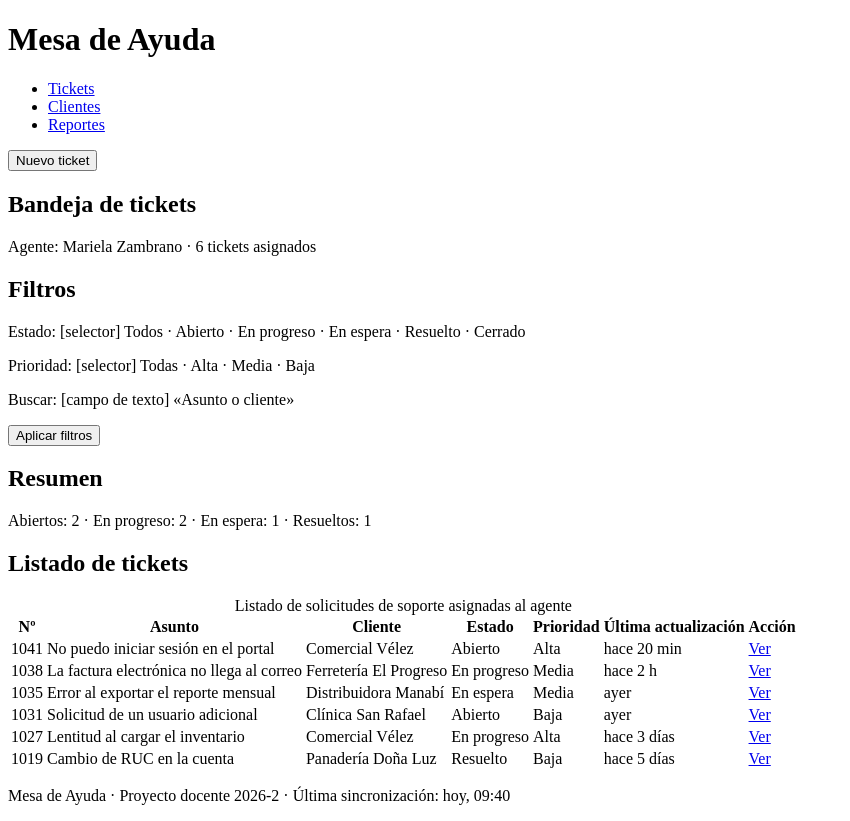
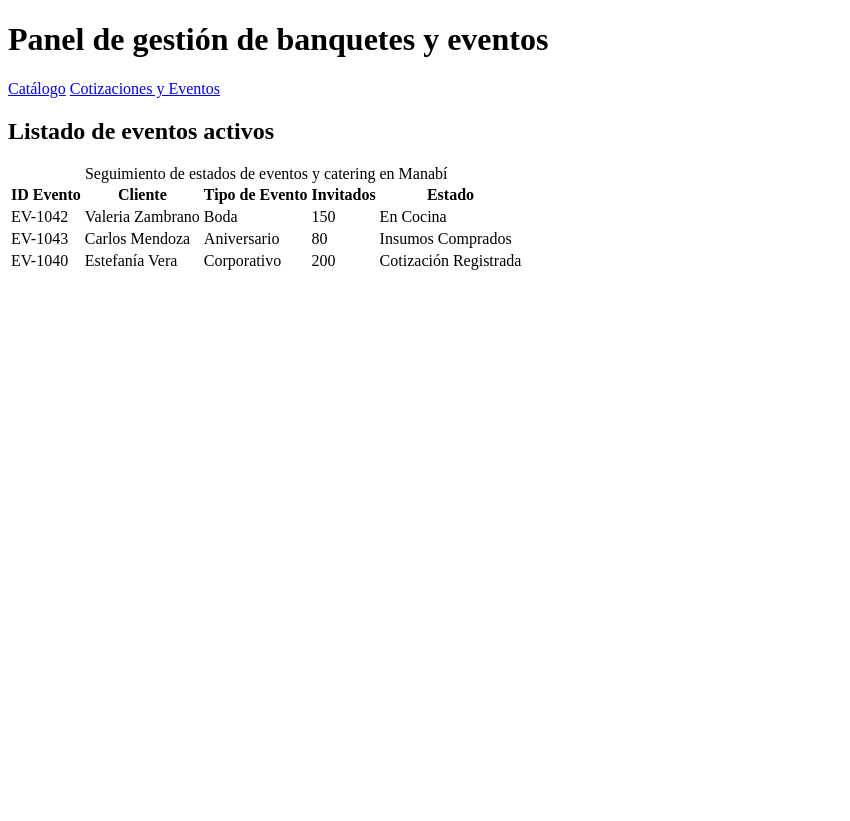
Before and after one commit to uleam-web-2026-2/webIB-macias-morales-camba, a Svelte app: page / in a window 1280 px wide. Shown: the whole page, without its empty margins (0-850 px from the left). After the commit the page ends 800 px from the top, so only its background shows below. Built offline with nearby package versions, Linux system fonts and the light colour scheme.

Commit message:
feat(catering): actualizacion del proyecto Banquete

```diff
--- a/src/App.svelte
+++ b/src/App.svelte
@@ -1,109 +1,46 @@
 <header>
-	<h1>Mesa de Ayuda</h1>
-	<nav aria-label="Navegación principal">
-		<ul>
-			<li><a href="#tickets">Tickets</a></li>
-			<li><a href="#clientes">Clientes</a></li>
-			<li><a href="#reportes">Reportes</a></li>
-		</ul>
+ <h1>Panel de gestión de banquetes y eventos</h1>
+ <nav>
+   <a href="#">Catálogo</a>
+   <a href="#">Cotizaciones y Eventos</a>
  </nav>
-	<button type="button">Nuevo ticket</button>
 </header>
 
 <main>
-	<section aria-labelledby="titulo-vista">
-		<h2 id="titulo-vista">Bandeja de tickets</h2>
-		<p>Agente: Mariela Zambrano · 6 tickets asignados</p>
-	</section>
-
-	<section aria-labelledby="titulo-filtros">
-		<h2 id="titulo-filtros">Filtros</h2>
-		<p>Estado: [selector] Todos · Abierto · En progreso · En espera · Resuelto · Cerrado</p>
-		<p>Prioridad: [selector] Todas · Alta · Media · Baja</p>
-		<p>Buscar: [campo de texto] «Asunto o cliente»</p>
-		<button type="button">Aplicar filtros</button>
-	</section>
-
-	<section aria-labelledby="titulo-resumen">
-		<h2 id="titulo-resumen">Resumen</h2>
-		<p>Abiertos: 2 · En progreso: 2 · En espera: 1 · Resueltos: 1</p>
-	</section>
-
-	<section aria-labelledby="titulo-tabla">
-		<h2 id="titulo-tabla">Listado de tickets</h2>
+ <h2>Listado de eventos activos</h2>
  <table>
-			<caption>Listado de solicitudes de soporte asignadas al agente</caption>
+   <caption>Seguimiento de estados de eventos y catering en Manabí</caption>
    <thead>
      <tr>
-					<th scope="col">Nº</th>
-					<th scope="col">Asunto</th>
+       <th scope="col">ID Evento</th>
        <th scope="col">Cliente</th>
+       <th scope="col">Tipo de Evento</th>
+       <th scope="col">Invitados</th>
        <th scope="col">Estado</th>
-					<th scope="col">Prioridad</th>
-					<th scope="col">Última actualización</th>
-					<th scope="col">Acción</th>
      </tr>
    </thead>
    <tbody>
      <tr>
-					<td>1041</td>
-					<td>No puedo iniciar sesión en el portal</td>
-					<td>Comercial Vélez</td>
-					<td>Abierto</td>
-					<td>Alta</td>
-					<td>hace 20 min</td>
-					<td><a href="#ver-1041">Ver</a></td>
+       <td>EV-1042</td>
+       <td>Valeria Zambrano</td>
+       <td>Boda</td>
+       <td>150</td>
+       <td>En Cocina</td>
      </tr>
      <tr>
-					<td>1038</td>
-					<td>La factura electrónica no llega al correo</td>
-					<td>Ferretería El Progreso</td>
-					<td>En progreso</td>
-					<td>Media</td>
-					<td>hace 2 h</td>
-					<td><a href="#ver-1038">Ver</a></td>
+       <td>EV-1043</td>
+       <td>Carlos Mendoza</td>
+       <td>Aniversario</td>
+       <td>80</td>
+       <td>Insumos Comprados</td>
      </tr>
      <tr>
-					<td>1035</td>
-					<td>Error al exportar el reporte mensual</td>
-					<td>Distribuidora Manabí</td>
-					<td>En espera</td>
-					<td>Media</td>
-					<td>ayer</td>
-					<td><a href="#ver-1035">Ver</a></td>
-				</tr>
-				<tr>
-					<td>1031</td>
-					<td>Solicitud de un usuario adicional</td>
-					<td>Clínica San Rafael</td>
-					<td>Abierto</td>
-					<td>Baja</td>
-					<td>ayer</td>
-					<td><a href="#ver-1031">Ver</a></td>
-				</tr>
-				<tr>
-					<td>1027</td>
-					<td>Lentitud al cargar el inventario</td>
-					<td>Comercial Vélez</td>
-					<td>En progreso</td>
-					<td>Alta</td>
-					<td>hace 3 días</td>
-					<td><a href="#ver-1027">Ver</a></td>
-				</tr>
-				<tr>
-					<td>1019</td>
-					<td>Cambio de RUC en la cuenta</td>
-					<td>Panadería Doña Luz</td>
-					<td>Resuelto</td>
-					<td>Baja</td>
-					<td>hace 5 días</td>
-					<td><a href="#ver-1019">Ver</a></td>
+       <td>EV-1040</td>
+       <td>Estefanía Vera</td>
+       <td>Corporativo</td>
+       <td>200</td>
+       <td>Cotización Registrada</td>
      </tr>
    </tbody>
  </table>
-	</section>
 </main>
-
-<footer>
-	<p>Mesa de Ayuda · Proyecto docente 2026-2 · Última sincronización: <time datetime="2026-09-11T09:40">hoy, 09:40</time></p>
-</footer>
--- a/src/main.ts
+++ b/src/main.ts
@@ -1,3 +1,4 @@
+import './app.css'
 import { mount } from 'svelte'
 import App from './App.svelte'
 
```
Also changed, not shown: src/app.css (added), 2 other files (tests, documents, lock files or other folders). Lines whose indentation alone changed are shown as unchanged.
